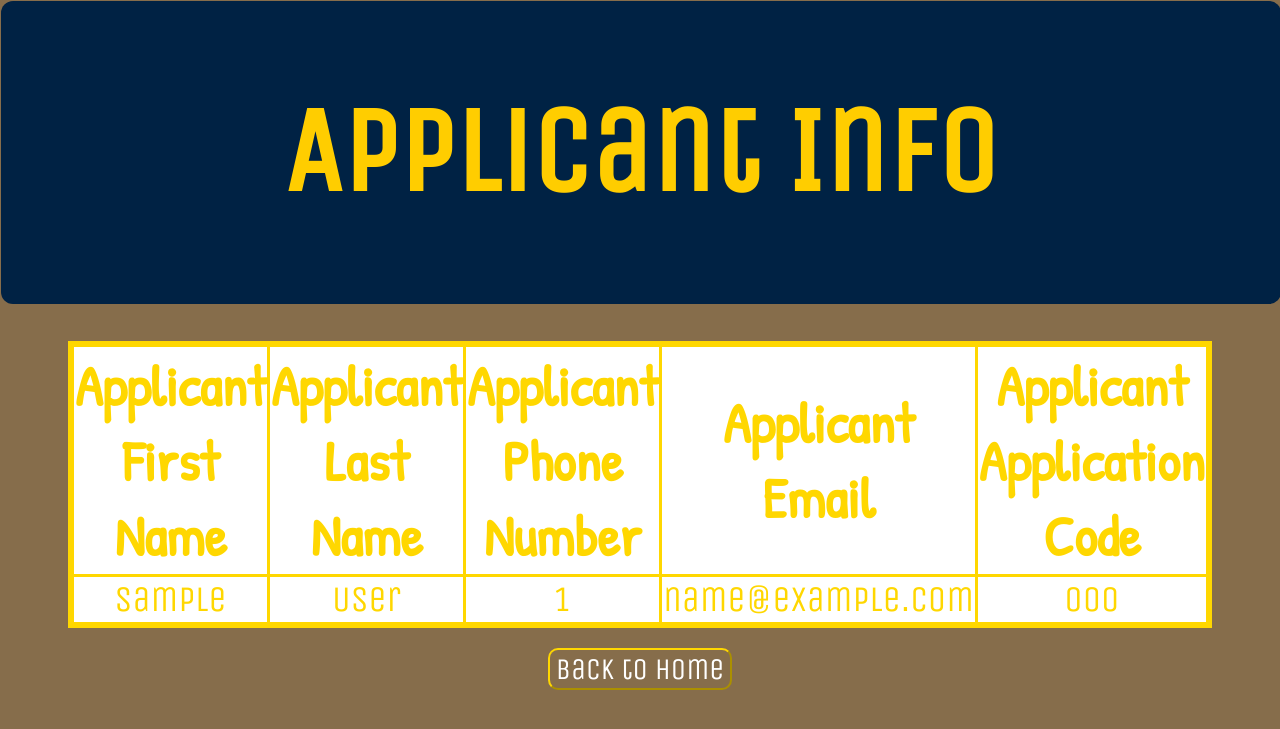
After one commit to stefan-gherman/Application-Process, a Flask app: template templates/applicant_info.html in a window 1280 px wide. The commit adds this page. Shown: the top 729 px of the page. Run offline with Flask 2, Linux system fonts and the light colour scheme; the template is opened without the code that fills it: most values are stand-ins (such as "Sample title", 1, 10 or a date in 2020); some libraries are stand-ins or nearby versions.

Commit message:
Create route for applicant info.

```diff
--- a/main.py
+++ b/main.py
@@ -2,7 +2,6 @@ import data_manager
 
 from flask import Flask, render_template, redirect, url_for
 from psycopg2 import sql
-
 
 app = Flask(__name__)
 
@@ -18,7 +17,6 @@ def mentor_names():
     mentor_names = data_manager.get_mentor_names_by_first_name('László')
 
     return render_template('mentor_names.html', mentor_names=mentor_names)
-
 
 
 @app.route('/get-mentors-names')
@@ -74,6 +72,17 @@ def process_404(e):
     return render_template('404.html')
 
 
+@app.route('/applicants')
+def return_all_applicants():
+    dem_applicants = data_manager.show_all_applicants()
+    return render_template("applicants.html", applicants=dem_applicants)
+
+
+@app.route('/applicants/<applicant_id>')
+def return_info_for_applicant(applicant_id):
+    applicant_id_for_query = int(applicant_id)
+    applicant_data = data_manager.show_data_for_applicant(applicant_id_for_query)
+    return render_template("applicant_info.html", applicant_data = applicant_data)
 
 if __name__ == '__main__':
     app.run(debug=True)
--- /dev/null
+++ b/templates/applicant_info.html
@@ -0,0 +1,34 @@
+{% extends "layout.html" %}
+
+{% block content %}
+<div class="title">
+<h1>Applicant Info</h1>
+</div>
+
+    <br>
+    <br>
+        <table align="center">
+            <thead>
+            <tr>
+                <th>Applicant First Name</th>
+                <th>Applicant Last Name</th>
+                <th>Applicant Phone Number</th>
+                <th>Applicant Email</th>
+                <th>Applicant Application Code</th>
+            </tr>
+            </thead>
+            <tbody>
+        {% for data in applicant_data %}
+        <tr>
+            <td>{{data.first_name}}</td>
+            <td>{{data.last_name}}</td>
+            <td>{{data.phone_number}}</td>
+            <td>{{data.email}}</td>
+            <td>{{data.application_code}}</td>
+            </tr>
+        {% endfor%}
+            </tbody>
+        </table>
+
+    {% include 'footer.html' %}
+{% endblock %}
--- a/templates/index.html
+++ b/templates/index.html
@@ -16,5 +16,6 @@
     <a href="{{url_for('add_applicant')}}"><button class="btn">Add applicant</button></a>
     <a href="{{url_for('update_applicant')}}"><button class="btn">Update applicant</button></a>
     <a href="{{url_for('delete_applicant')}}"><button class="btn">Delete applicants</button></a>
+    <a href="{{url_for('return_all_applicants')}}"><button class="btn">DOJO - Applicants</button></a>
 </div>
 {% endblock %}
```
Also changed, not shown: data_manager.py (+32 -5 lines), templates/applicants.html (added, +26 -0 lines).
